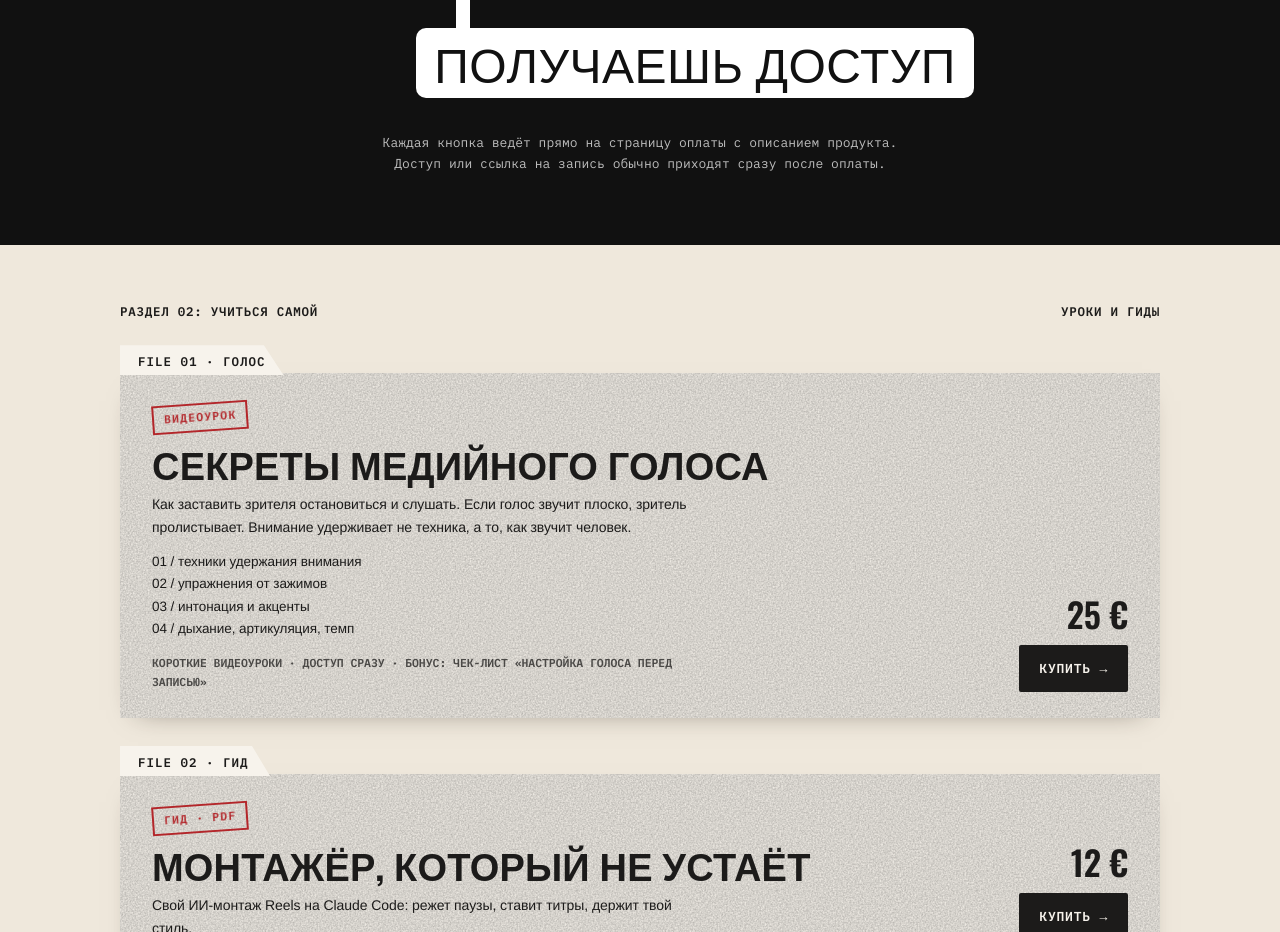
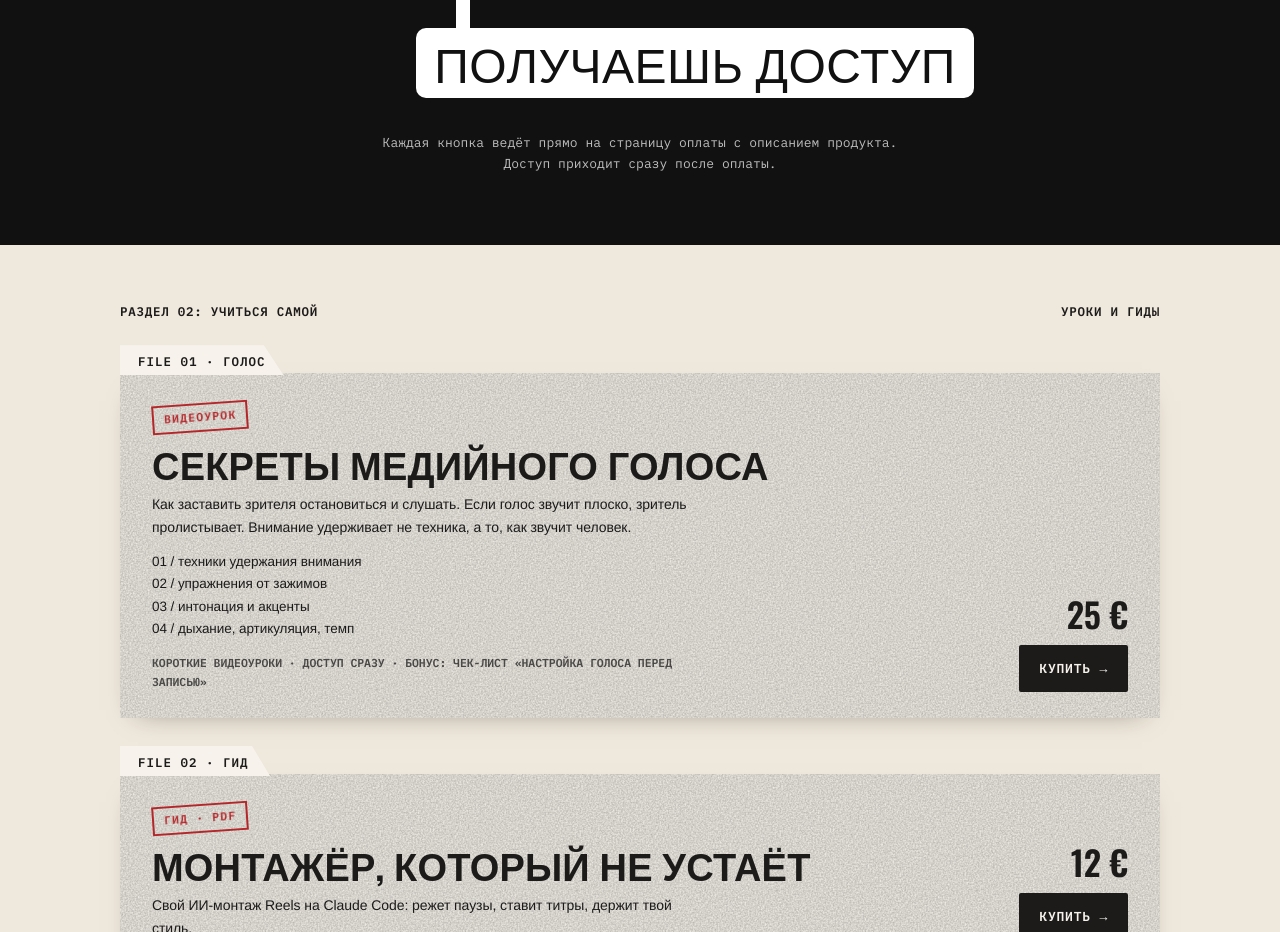
Before and after one commit to annaa-byte/masha-site, a plain HTML site: page index.html in a window 1280 px wide. Shown: the part 2500-3432 px from the top of the page. Drawn offline with nearby package versions, Linux system fonts and the light colour scheme; a web font is replaced by a local one.

Commit message:
Текст под блоком «как купить»
Co-Authored-By: Claude Opus 5.5 <noreply@anthropic.com>
Claude-Session: https://claude.ai/code/session_018miwnNrhFDneS6RZdGuPQK

```diff
--- a/index.html
+++ b/index.html
@@ -264,7 +264,7 @@ targets.forEach(function(e){io.observe(e)});
   <span class="lnk-v" style="--x:150px"></span>
   <span class="pill" style="margin-left:110px">получаешь доступ</span>
  </div>
- <p class="pill-note">Каждая кнопка ведёт прямо на страницу оплаты с описанием продукта. Доступ или ссылка на запись обычно приходят сразу после оплаты.</p>
+ <p class="pill-note">Каждая кнопка ведёт прямо на страницу оплаты с описанием продукта. Доступ приходит сразу после оплаты.</p>
 </section>
 
 <!-- КУРСЫ -->
```
